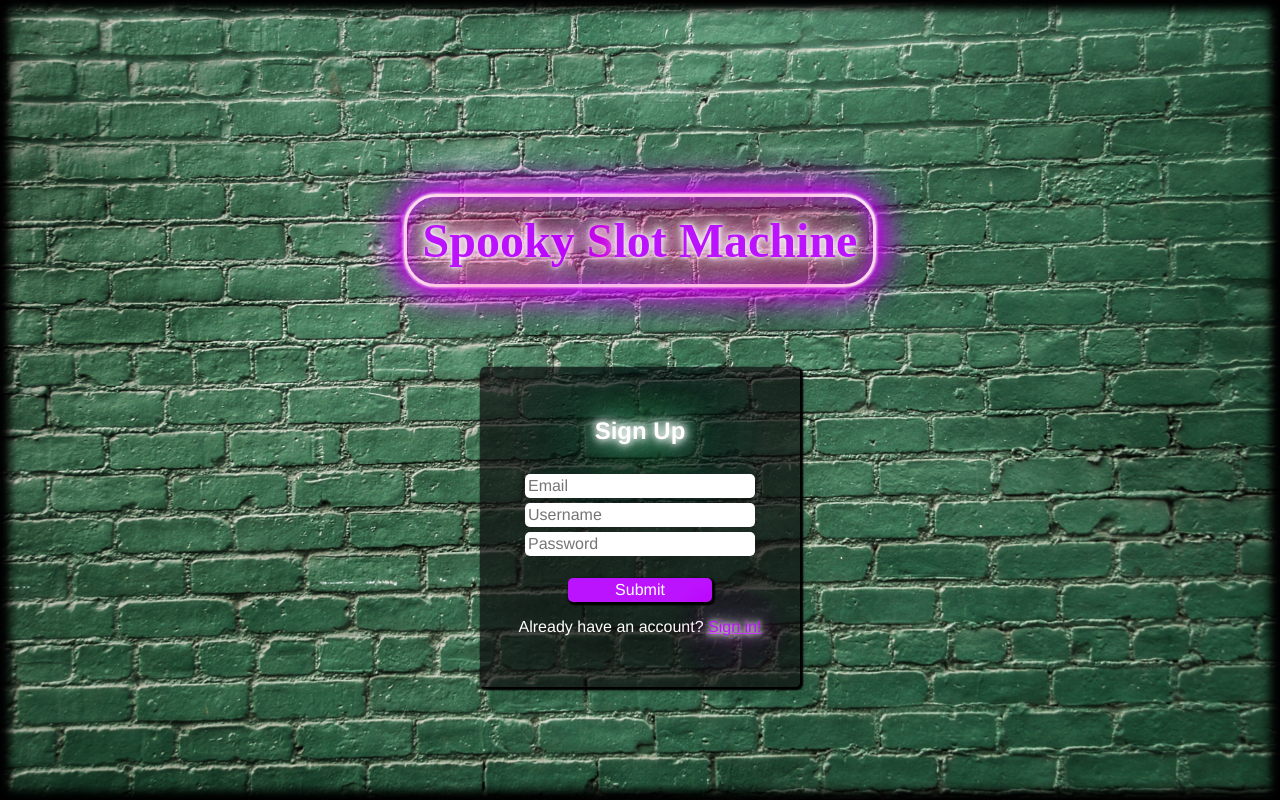
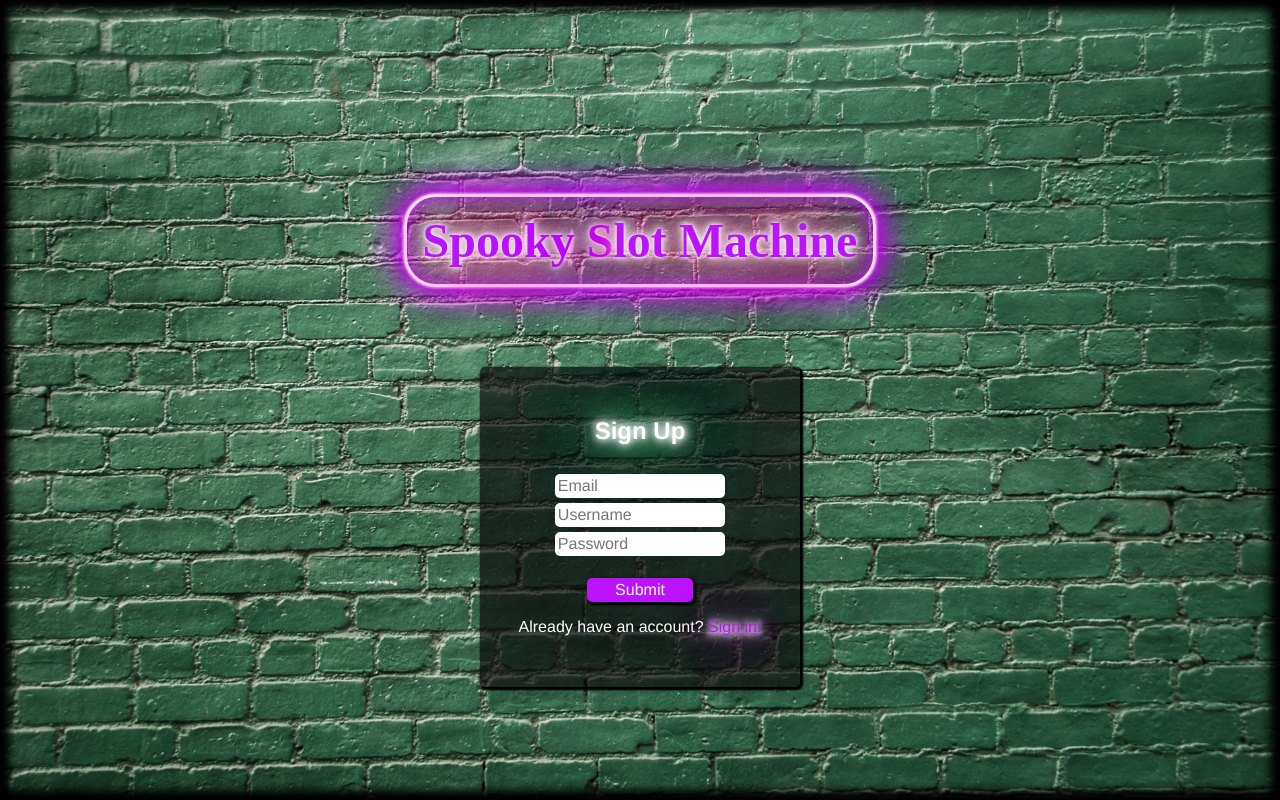
Before and after one commit to annaharbour/slot-machine, a React (Create React App) app: page /signup in a window 1280 px wide. Built offline with nearby package versions, Linux system fonts and the light colour scheme; a web font is replaced by a local one.

Commit message:
Centered button in game

```diff
--- a/src/App.css
+++ b/src/App.css
@@ -23,6 +23,7 @@ body {
 }
 
 .section {
+  color: white;
   margin: auto;
   text-align: center;
   width: 20rem;
@@ -34,6 +35,7 @@ body {
   display: flex;
   flex-direction: column;
   justify-content: center;
+  align-items: center;
 }
 
 .section form {
@@ -43,10 +45,6 @@ body {
   align-items: center;
   justify-content: space-between;
   margin-top: 10%;
-}
-
-.section span {
-  color: white;
 }
 
 .section input {
--- a/src/Machine.js
+++ b/src/Machine.js
@@ -76,6 +76,7 @@ function Machine(props) {
       <div className="section">
         <p className='message'>{message}</p>
         <div className='score'>
+          {/* Score */}
         </div>
         <div className="slots">
           <div className="slot">{a}</div>
```
